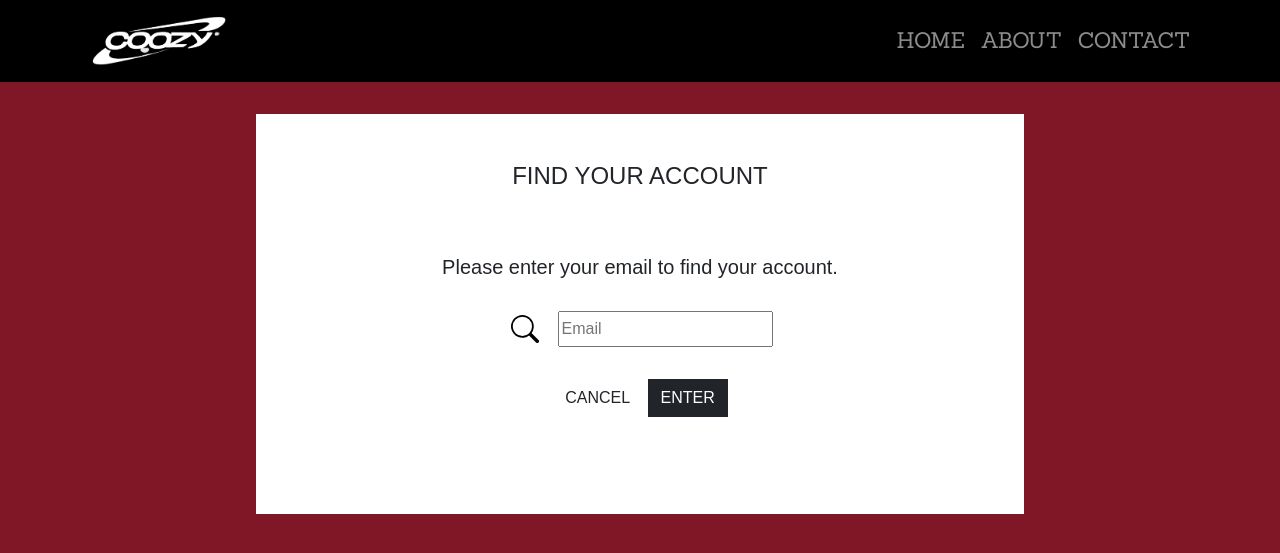
After one commit to jd022/ecommerce, a PHP site: page /rtrve.php in a window 1280 px wide. The commit adds this page. Shown: the top 553 px of the page. Run offline with PHP 8.4, Linux system fonts and the light colour scheme.

Commit message:
question, retrieve, and auth updated design
INAAYOS KO NA HEADER WITH LOGO WALA NA CSS BALE KONTING AYOS PA RIRI GO RIRI AT JD PALAGAY NA LANG ULIT NG BACKEND

```diff
--- a/index.php
+++ b/index.php
@@ -64,6 +64,11 @@ use PHPMailer\PHPMailer\Exception;
     <link rel="icon" type="image/png" href="src/img/favicon.png">
     <title>Coozy Apparel.</title>
 </head>
+<style>
+    body{
+        font-family: var(--sanchez);
+    }
+</style>
 <body class="bg-maroon">
     <nav class="navbar navbar-expand-lg navbar-dark bg-black">
     <div class="container">
--- a/order_history.php
+++ b/order_history.php
@@ -8,10 +8,10 @@
     <title>Coozy Apparel.</title>
 </head>
 <style>
-    p{
+    body{
         font-family: var(--sanchez);
-    }
-</style>
+        }
+    </style>
 <body class="bg-maroon">
     <?php include 'includes/nav.php';?>
     <main class="container">
--- /dev/null
+++ b/rtrve.php
@@ -0,0 +1,59 @@
+<!DOCTYPE html>
+<html lang="en">
+<head>
+    <meta charset="UTF-8">
+    <meta http-equiv="X-UA-Compatible" content="IE=edge">
+    <meta name="viewport" content="width=device-width, initial-scale=1.0">
+    <link rel="stylesheet" href="bs-5/bootstrap/dist/css/bootstrap.css">
+    <title>Coozy Apparel.</title>
+</head>
+<style>
+     body {
+        font-family: var(--sanchez);
+     }
+</style>
+<body class="bg-maroon">
+<nav class="navbar navbar-expand-lg navbar-dark bg-black">
+    <div class="container">
+            <a class="navbar-brand" href="#">
+                <img src="../ecommerce/src/img/logo.png" width="150" alt="" sizes="" srcset="">
+            </a>
+            <button class="navbar-toggler" type="button" data-toggle="collapse" data-target="#navbarNav" aria-controls="navbarNav" aria-expanded="false" aria-label="Toggle navigation">
+                <span class="navbar-toggler-icon"></span>
+                </button>
+            <div class="collapse navbar-collapse" id="navbarNav">
+                <ul class="navbar-nav ms-auto">
+                    <li class="nav-item active" style="font-size: 22px;">
+                        <a class="nav-link" href="#">HOME</a>
+                    </li>
+                    <li class="nav-item" style="font-size: 22px;">
+                        <a class="nav-link" href="#">ABOUT</a>
+                    </li>
+                    <li class="nav-item" style="font-size: 22px;">
+                        <a class="nav-link" href="#">CONTACT</a>
+                    </li>
+                </ul>
+            </div>
+        </div>
+    </nav>
+            <div class="container mt-2 pt-4 p-1 d-flex flex-column align-items-center justify-content-center">
+            <div class="card" style="width: 60vw; height: 25rem; border-radius: 0; border: none; font-family: var(--nunito); overflow:hidden;">
+            <h6 class="pt-5 p-2 d-flex justify-content-center align-content-center h4" style="font-weight: 200;">FIND YOUR ACCOUNT</h6>
+            <h4 class="pt-5 d-flex justify-content-center align-content-center h5" style="font-weight: 100; ">Please enter your email to find your account.</h4>
+             <span class="mb-2 mt-4 d-flex align-items-center justify-content-center">
+                <svg xmlns="http://www.w3.org/2000/svg" width="50" height="28" fill="black" class="bi bi-search" viewBox="0 0 16 16">
+                <path d="M11.742 10.344a6.5 6.5 0 1 0-1.397 1.398h-.001c.03.04.062.078.098.115l3.85 3.85a1 1 0 0 0 1.415-1.414l-3.85-3.85a1.007 1.007 0 0 0-.115-.1zM12 6.5a5.5 5.5 0 1 1-11 0 5.5 5.5 0 0 1 11 0z"/></svg>
+                <input type="email" name="" class="py-1 mx-2" placeholder="Email">
+             </span>
+             <div class="container">
+		  <div class="text-center py-4">
+		   <button class="btn">CANCEL</button>
+		   <button class="btn btn-dark" style="border-radius: 0;">ENTER</button>
+		  </div>
+        </div>
+
+
+            <script src="https://cdn.jsdelivr.net/npm/@popperjs/core@2.9.2/dist/umd/popper.min.js" integrity="sha384-IQsoLXl5PILFhosVNubq5LC7Qb9DXgDA9i+tQ8Zj3iwWAwPtgFTxbJ8NT4GN1R8p" crossorigin="anonymous"></script>
+            <script src="https://cdn.jsdelivr.net/npm/bootstrap@5.0.2/dist/js/bootstrap.min.js" integrity="sha384-cVKIPhGWiC2Al4u+LWgxfKTRIcfu0JTxR+EQDz/bgldoEyl4H0zUF0QKbrJ0EcQF" crossorigin="anonymous"></script>
+</body>
+</html>
```
Also changed, not shown: ath.php (added, +57 -0 lines), qu3stion.php (added, +60 -0 lines), register.php (+7 -2 lines).
